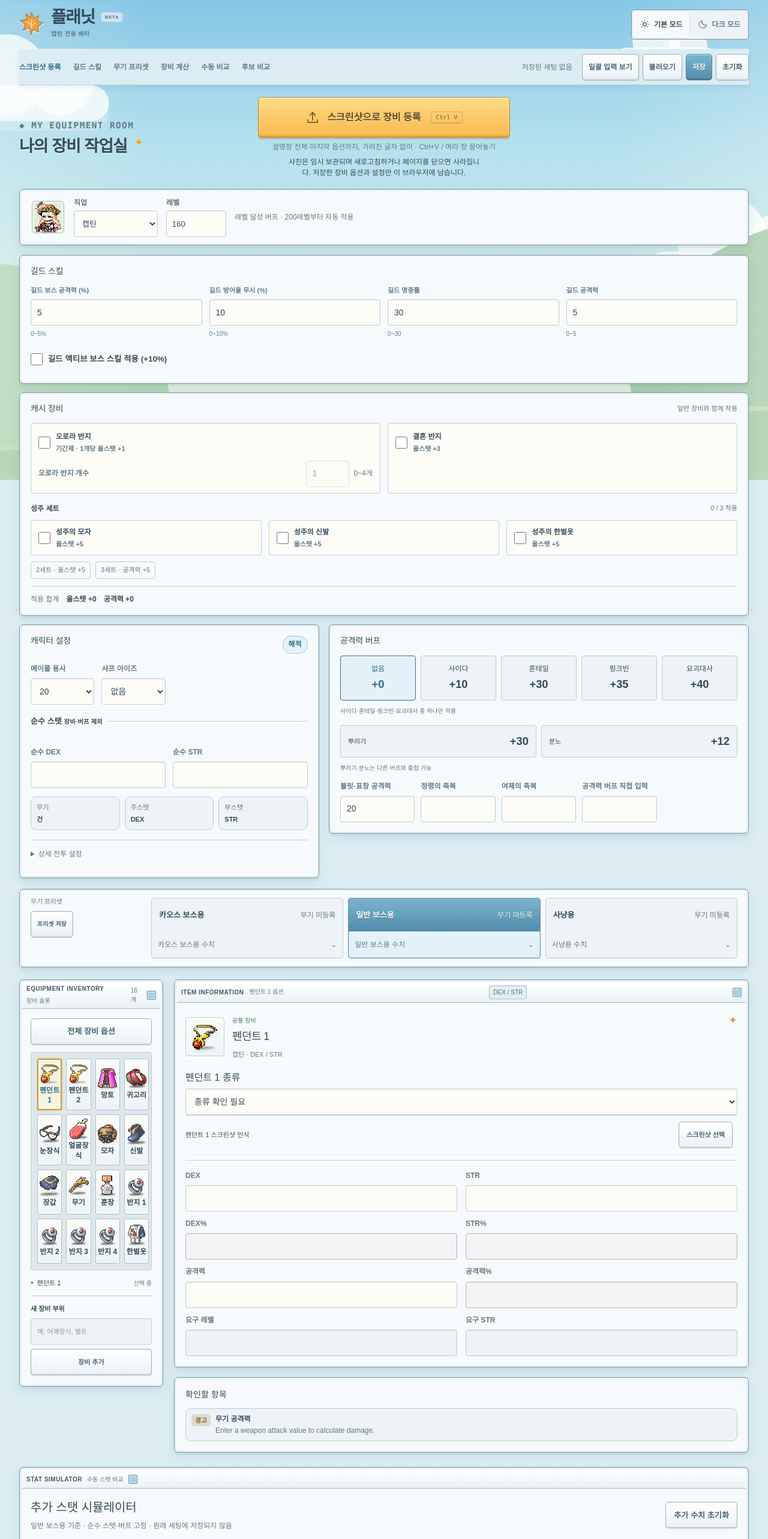
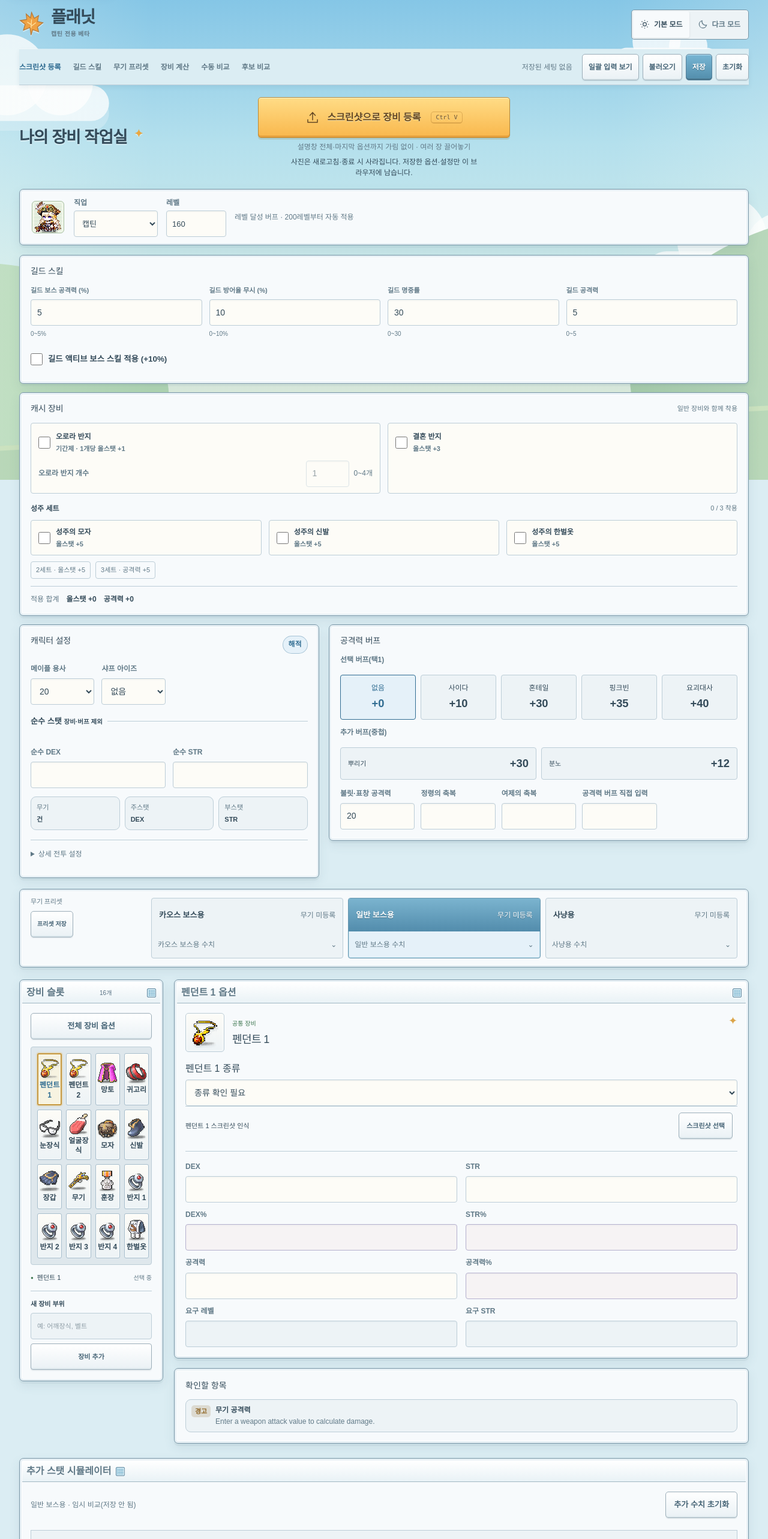
Before and after one commit to bbungjun/planet_spec_up, a Next.js app: page / in a window 1280 px wide. Shown: the top 2566 px of the page at 60% size. Built offline with nearby package versions, Linux system fonts and the light colour scheme.

Commit message:
refactor(ui): simplify approved calculator copy

```diff
--- a/app/maple-theme.css
+++ b/app/maple-theme.css
@@ -356,3 +356,9 @@ html{scroll-padding-top:calc(var(--app-toolbar-height,60px) + 16px)}button,input
 .calculator-workspace{grid-template-columns:240px minmax(0,1fr)}
 @media(max-width:999px){.calculator-workspace{grid-template-columns:220px minmax(0,1fr)}}
 @media(max-width:700px){.calculator-workspace{grid-template-columns:minmax(0,1fr)}}
+
+/* A single Korean title carries each game window's heading. */
+.equipment-navigator .game-window-heading h2,.equipment-editor .game-window-heading h2,.stat-simulator .game-window-heading h2,.candidate-comparison .game-window-heading h2{margin:0;font-size:16px;font-weight:700;line-height:1.5}
+.candidate-comparison .game-window-heading h2{display:flex;align-items:center;gap:10px}
+.candidate-comparison .game-window-heading h2>span{display:inline-grid;place-items:center;min-width:23px;height:23px;border-radius:3px;background:var(--accent-soft);color:var(--accent);font-size:12px}
+.attack-buff-group-heading{margin:12px 0 8px;font-size:12px;font-weight:600;line-height:1.5;color:var(--muted)}
--- a/features/calculator/components/AppHeader.tsx
+++ b/features/calculator/components/AppHeader.tsx
@@ -59,7 +59,7 @@ export function AppHeader({
           <a className="app-brand" href="#page-top" aria-label="플래닛 계산기 처음으로">
             <span className="brand-symbol"><GameIcon name="leaf" /></span>
             <span>플래닛<span className={`brand-secondary${captainBeta ? " beta-release-label" : ""}`}>{captainBeta ? "캡틴 전용 베타" : "EQUIPMENT LAB"}</span></span>
-            <span className="beta-badge">BETA</span>
+            {!captainBeta && <span className="beta-badge">BETA</span>}
           </a>
           <ThemeToggle />
         </div>
--- a/features/calculator/components/AttackSetupPanel.tsx
+++ b/features/calculator/components/AttackSetupPanel.tsx
@@ -21,6 +21,7 @@ export function AttackSetupPanel({ input, issues, onEquipmentChange, onStackable
           <h2 id="attack-setup-heading">공격력 버프</h2>
         </div>
       </div>
+      <h3 className="attack-buff-group-heading">선택 버프(택1)</h3>
       <div className="buff-presets" role="group" aria-label="공격력 버프 선택">
         {ATTACK_BUFF_PRESETS.map(({label, attack}) => (
           <button type="button" key={label} aria-label={`${label} +${attack}`} aria-pressed={activePreset?.attack === attack}
@@ -29,9 +30,8 @@ export function AttackSetupPanel({ input, issues, onEquipmentChange, onStackable
           </button>
         ))}
       </div>
-      <p className="attack-setup-hint">사이다·혼테일·핑크빈·요괴대사 중 하나만 적용</p>
+      <h3 className="attack-buff-group-heading">추가 버프(중첩)</h3>
       <StackableBuffControls buffs={input.attackBuffs} onChange={onStackableBuffChange} />
-      <p className="attack-setup-hint">뿌리기·분노는 다른 버프와 중첩 가능</p>
       <div className="attack-source-fields">
         {([
           ["projectile", "불릿·표창 공격력"],
--- a/features/calculator/components/BulkEditor.tsx
+++ b/features/calculator/components/BulkEditor.tsx
@@ -35,9 +35,6 @@ export function BulkEditor({
         </div>
         <span className="job-chip">{rule.mainStat} / {rule.subStat}</span>
       </div>
-      <p className="panel-description">
-        카드 입력과 같은 값을 편집합니다. 요구 조건은 사진의 인식값을 사용합니다.
-      </p>
 
       <div className="bulk-table-wrap" tabIndex={0} aria-label="전체 장비 옵션 표">
         <table>
--- a/features/calculator/components/CandidateComparisonPanel.tsx
+++ b/features/calculator/components/CandidateComparisonPanel.tsx
@@ -196,8 +196,8 @@ export function CandidateComparisonPanel({ input, initialSlot, onPresetSelect, o
     setImportOpen(false); setLastAddedId(id);
   };
   return <section className="panel candidate-comparison" id="candidate-comparison" aria-label="구매 후보 비교" data-candidate-comparison>
-    <div className="game-window-heading"><span className="game-window-label" aria-hidden="true">ITEM COMPARISON</span><span>구매 후보 비교</span></div>
-    <div className="comparison-toolbar"><div><h2>장비 비교 <span>{visibleCandidates.length}</span></h2>
+    <div className="game-window-heading"><h2>구매 후보 비교 <span>{visibleCandidates.length}</span></h2></div>
+    <div className="comparison-toolbar"><div>
       {input.character.job === "corsair" && <p className="comparison-condition" aria-live="polite">{activeWeaponPreset(input) === "hunting" ? "사냥 · 호밍 미적용" : "보스 표식 대상 · 호밍 +20%p"}</p>}</div>
       <div className="comparison-toolbar-actions"><select aria-label="비교 전투 프리셋" value={activeWeaponPreset(input)} disabled={!onPresetSelect} onChange={event => onPresetSelect?.(event.target.value as WeaponPresetId)}>{WEAPON_PRESETS.map(preset => <option key={preset.id} value={preset.id}>{preset.label}</option>)}</select><button type="button" className="comparison-add-button" onClick={openImport} aria-label="비교 후보 추가"><Plus/></button></div>
     </div>
@@ -213,7 +213,7 @@ export function CandidateComparisonPanel({ input, initialSlot, onPresetSelect, o
       }}>{candidate.name} 삭제 취소</button>)}
       <button type="button" className="secondary-button" onClick={() => { setCandidates(current => current.filter(candidate => !removedIds.includes(candidate.id))); setRemovedIds([]); board.current?.focus(); }}>삭제 알림 닫기</button>
     </div>}
-    <p className="comparison-footnote">구매 후보·사진·가격은 임시 비교용이며, 새로고침하거나 페이지를 닫으면 사라집니다.</p>
+    <p className="comparison-footnote">후보·사진·가격은 새로고침·종료 시 사라집니다.</p>
     {importOpen && <CandidateDialog title="비교할 장비 추가" onClose={() => setImportOpen(false)}>
       <div className="candidate-input-method" role="group" aria-label="후보 입력 방식">
         <button type="button" aria-pressed={inputMethod === "photo"} onClick={() => setInputMethod("photo")}>사진 등록</button>
--- a/features/calculator/components/EquipmentEditor.tsx
+++ b/features/calculator/components/EquipmentEditor.tsx
@@ -114,12 +114,10 @@ export function EquipmentEditor({
       <div className="panel-heading game-window-heading">
         <div>
 
-          <span className="game-window-label" aria-hidden="true">ITEM INFORMATION</span>
           <h2 id="editor-heading">{slotLabel} 옵션</h2>
         </div>
-        <span className="job-chip">{rule.mainStat} / {rule.subStat}</span>
       </div>
-      <div className="equipment-item-banner"><span className="equipment-item-icon"><EquipmentIcon slot={selectedSlot} job={input.character.job} label={slotLabel} /></span><div><small>{selectedSlot === "weapon" ? "선택 프리셋" : "공통 장비"}</small><h3>{slotLabel}</h3><span>{rule.label} · {rule.mainStat} / {rule.subStat}</span></div><span className="equipment-item-sparkle" aria-hidden="true">✦</span></div>
+      <div className="equipment-item-banner"><span className="equipment-item-icon"><EquipmentIcon slot={selectedSlot} job={input.character.job} label={slotLabel} /></span><div><small>{selectedSlot === "weapon" ? "선택 프리셋" : "공통 장비"}</small><h3>{slotLabel}</h3></div><span className="equipment-item-sparkle" aria-hidden="true">✦</span></div>
 
       {issues.filter(issue => issue.path.startsWith(`equipment.${selectedSlot}.`) && isWearBlocked(issue)).map(issue => <p className="equipment-wear-warning" role="status" key={issue.path+issue.code}>{issue.message}</p>)}
 
--- a/features/calculator/components/EquipmentNavigator.tsx
+++ b/features/calculator/components/EquipmentNavigator.tsx
@@ -71,7 +71,6 @@ export function EquipmentNavigator({
       <div className="panel-heading game-window-heading">
         <div>
 
-          <span className="game-window-label" aria-hidden="true">EQUIPMENT INVENTORY</span>
           <h2 id="equipment-heading">장비 슬롯</h2>
         </div>
         <span>{visibleSlots.length}개</span>
--- a/features/calculator/components/SetupImportPanel.tsx
+++ b/features/calculator/components/SetupImportPanel.tsx
@@ -74,7 +74,6 @@ export function SetupImportPanel({ input, disabled, onApplyAndSave, onPendingCha
     <div className="setup-import-start">
       <div className="setup-import-intro">
 
-        <p className="workshop-eyebrow">◆ MY EQUIPMENT ROOM</p>
         <h1 id="setup-import-heading">나의 장비 작업실 <span aria-hidden="true">✦</span></h1>
 
       </div>
@@ -91,8 +90,8 @@ export function SetupImportPanel({ input, disabled, onApplyAndSave, onPendingCha
             acceptFiles(Array.from(event.currentTarget.files ?? []));
             event.currentTarget.value = "";
           }} />
-        <small>설명창 전체·마지막 옵션까지, 가려진 글자 없이 · Ctrl+V / 여러 장 끌어놓기</small>
-        <small className="setup-image-storage-note">사진은 임시 보관되며 새로고침하거나 페이지를 닫으면 사라집니다. 저장한 장비 옵션과 설정만 이 브라우저에 남습니다.</small>
+        <small>설명창 전체·마지막 옵션까지 가림 없이 · 여러 장 끌어놓기</small>
+        <small className="setup-image-storage-note">사진은 새로고침·종료 시 사라집니다. 저장한 옵션·설정만 이 브라우저에 남습니다.</small>
       </div>
     </div>
     <div className="workshop-character-bar">
--- a/features/calculator/components/StatSimulator.tsx
+++ b/features/calculator/components/StatSimulator.tsx
@@ -28,8 +28,8 @@ export const StatSimulator = memo(function StatSimulator({ input }: { input: Cal
   const invalid = Object.keys(simulation.errors).length > 0;
 
   return <section className="panel stat-simulator" id="stat-simulator" aria-label="추가 스탯 시뮬레이터">
-    <div className="game-window-heading"><span className="game-window-label" aria-hidden="true">STAT SIMULATOR</span><span>수동 스탯 비교</span></div>
-    <header className="simulator-heading"><div><h2>추가 스탯 시뮬레이터</h2><p>{preset.label} 기준 · 순수 스탯·버프 고정 · 원래 세팅에 저장되지 않음</p></div>
+    <div className="game-window-heading"><h2>추가 스탯 시뮬레이터</h2></div>
+    <header className="simulator-heading"><p>{preset.label} · 임시 비교(저장 안 됨)</p>
       <button type="button" className="secondary-button" onClick={() => setDeltas(emptySimulation())}>추가 수치 초기화</button>
     </header>
     {simulation.estimated && <p className="simulator-notice" role="status">순수 스탯 미입력 · 추정 기준 비교</p>}
@@ -53,7 +53,6 @@ export const StatSimulator = memo(function StatSimulator({ input }: { input: Cal
             {error && <p className="simulator-field-error" id={`${id}-error`}>{error}</p>}
           </div>;
         })}
-        <p className="simulator-note">각 행은 해당 옵션만 바꾼 효과입니다. 전체 결과는 모든 변경량을 함께 계산합니다.</p>
         <table className="simulator-total-table"><caption>전체 적용 결과</caption>
           <thead><tr><th scope="col">항목</th><th scope="col">현재</th><th scope="col">적용 후</th><th scope="col">증감</th></tr></thead>
           <tbody>{([["최대 스탯공", simulation.stat], ["환산공", simulation.converted]] as const).map(([label, value]) =>
```
Also changed, not shown: 2 other files (tests, documents, lock files or other folders).
